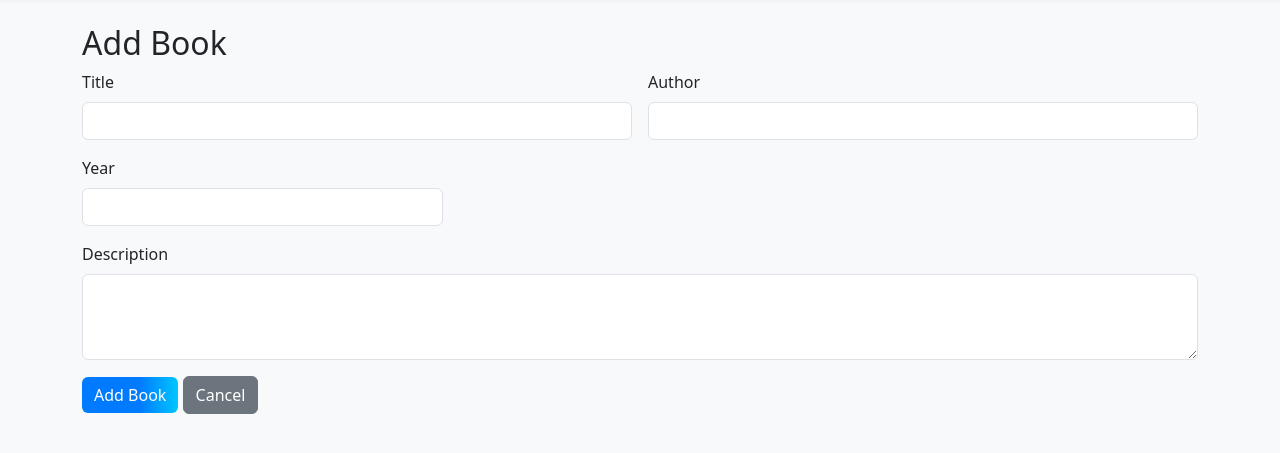
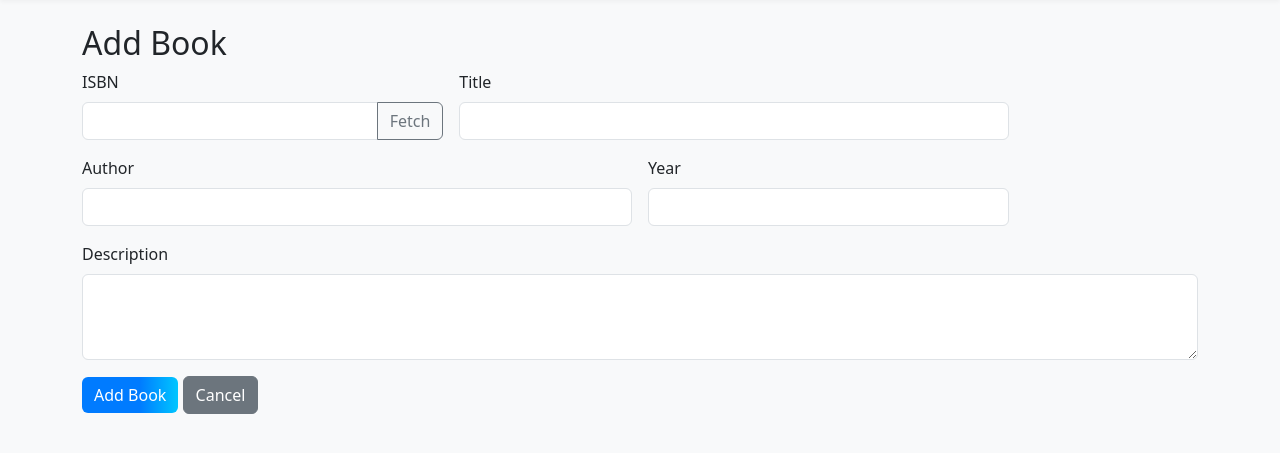
Before and after one commit to OmGoyal27/PageTrack, a Flask app: page /add in a window 1280 px wide. Shown: the part 56-509 px from the top of the page. Run offline with Flask 3, Linux system fonts and the light colour scheme.

Commit message:
Add ISBN field to book forms and implement fetching book info from Google Books API
- Only add new book is tested

```diff
--- a/app.py
+++ b/app.py
@@ -1,7 +1,8 @@
 
 import json
 import os
-from flask import Flask, render_template, request, redirect, url_for
+import requests
+from flask import Flask, render_template, request, redirect, url_for, jsonify
 
 
 app = Flask(__name__)
@@ -28,6 +29,7 @@ def index():
 def add_book():
     if request.method == 'POST':
         books = load_books()
+        isbn = request.form.get('isbn', '').strip()
         title = request.form['title']
         author = request.form['author']
         year = request.form['year']
@@ -35,6 +37,7 @@ def add_book():
         new_id = max([b['id'] for b in books], default=0) + 1 if books else 1
         new_book = {
             'id': new_id,
+            'isbn': isbn,
             'title': title,
             'author': author,
             'year': year,
@@ -53,6 +56,7 @@ def edit_book(book_id):
     if not book:
         return "Book not found", 404
     if request.method == 'POST':
+        book['isbn'] = request.form.get('isbn', '').strip()
         book['title'] = request.form['title']
         book['author'] = request.form['author']
         book['year'] = request.form['year']
@@ -60,6 +64,25 @@ def edit_book(book_id):
         save_books(books)
         return redirect(url_for('index'))
     return render_template('edit_book.html', book=book)
+@app.route('/api/fetch_book_info')
+def fetch_book_info():
+    isbn = request.args.get('isbn', '').strip()
+    if not isbn:
+        return jsonify({'error': 'No ISBN provided'}), 400
+    url = f'https://www.googleapis.com/books/v1/volumes?q=isbn:{isbn}'
+    resp = requests.get(url)
+    if resp.status_code != 200:
+        return jsonify({'error': 'Failed to fetch from Google Books'}), 500
+    data = resp.json()
+    if 'items' not in data or not data['items']:
+        return jsonify({'error': 'No book found for this ISBN'}), 404
+    info = data['items'][0]['volumeInfo']
+    return jsonify({
+        'title': info.get('title', ''),
+        'author': ', '.join(info.get('authors', [])),
+        'year': info.get('publishedDate', '')[:4],
+        'description': info.get('description', '')
+    })
 
 
 @app.route('/delete/<int:book_id>', methods=['POST'])
--- a/templates/add_book.html
+++ b/templates/add_book.html
@@ -1,7 +1,14 @@
 {% extends 'base.html' %}
 {% block content %}
 <h2>Add Book</h2>
-<form method="post" class="row g-3">
+<form method="post" class="row g-3" id="book-form">
+    <div class="col-md-4">
+        <label for="isbn" class="form-label">ISBN</label>
+        <div class="input-group">
+            <input type="text" class="form-control" id="isbn" name="isbn">
+            <button class="btn btn-outline-secondary" type="button" id="fetch-btn">Fetch</button>
+        </div>
+    </div>
     <div class="col-md-6">
         <label for="title" class="form-label">Title</label>
         <input type="text" class="form-control" id="title" name="title" required>
@@ -23,4 +30,19 @@
         <a href="/" class="btn btn-secondary">Cancel</a>
     </div>
 </form>
+<script>
+document.getElementById('fetch-btn').onclick = function() {
+        const isbn = document.getElementById('isbn').value.trim();
+        if (!isbn) return;
+        fetch(`/api/fetch_book_info?isbn=${isbn}`)
+            .then(r => r.json())
+            .then(data => {
+                if (data.error) { alert(data.error); return; }
+                document.getElementById('title').value = data.title || '';
+                document.getElementById('author').value = data.author || '';
+                document.getElementById('year').value = data.year || '';
+                document.getElementById('description').value = data.description || '';
+            });
+};
+</script>
 {% endblock %}
--- a/templates/index.html
+++ b/templates/index.html
@@ -4,6 +4,7 @@
 <table class="table table-striped table-hover">
     <thead class="table-primary">
         <tr>
+            <th>ISBN</th>
             <th>Title</th>
             <th>Author</th>
             <th>Year</th>
@@ -14,6 +15,7 @@
     <tbody>
         {% for book in books %}
         <tr>
+            <td>{{ book.isbn }}</td>
             <td>{{ book.title }}</td>
             <td>{{ book.author }}</td>
             <td>{{ book.year }}</td>
```
Also changed, not shown: templates/edit_book.html (+24 -1 lines).
